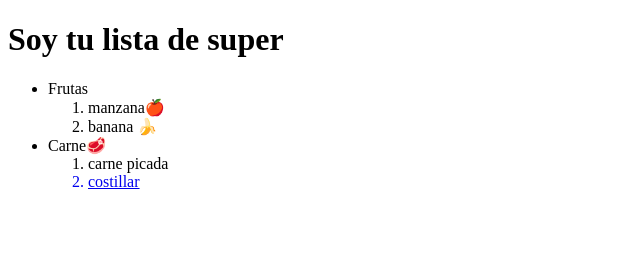
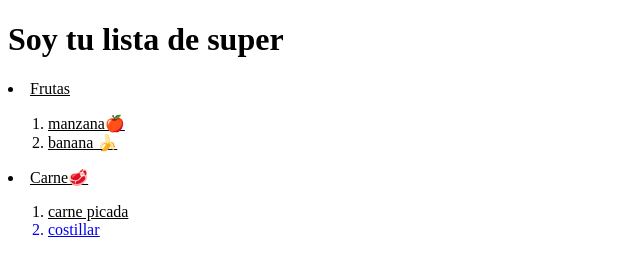
Before and after one commit to Lauti2804/cursodefinitivohtmlcss, a plain HTML site: page index.html in a window 1280 px wide. Shown: the whole page, without its empty margins (0-640 px from the left). Drawn offline with Linux system fonts and the light colour scheme.

Commit message:
todos estos cambios son malos

```diff
--- a/index.html
+++ b/index.html
@@ -10,7 +10,7 @@
     <main>
       <h1>Soy tu lista de super</h1>
 
-      <ul>
+      <u>
         <li> Frutas</li>
         <ol>
           <li>manzana🍎</li>
@@ -28,7 +28,7 @@
             <li>costillar</li></a
           >
         </ol>
-      </ul>
+      </u>
     </main>
   </body>
 </html>
```
